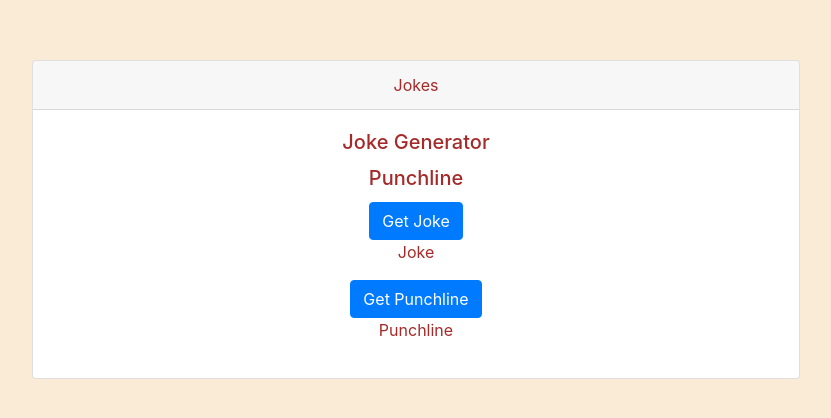
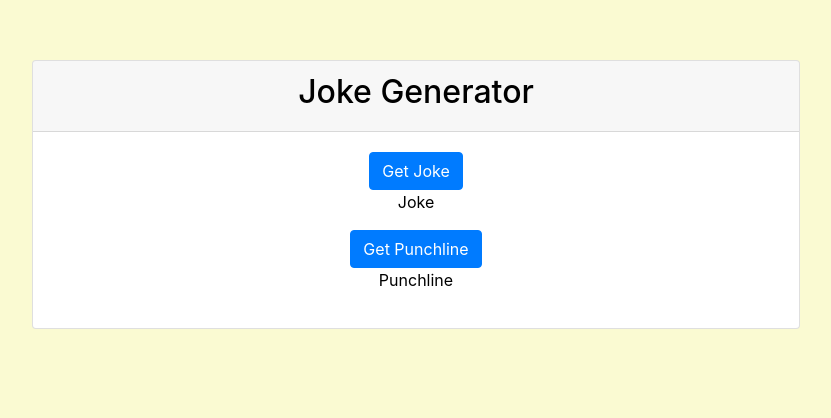
Before and after one commit to chris-calhoun/joke-generator, a website built with webpack: page src/index.html in a window 1280 px wide. Shown: the part 196-614 px from the top of the page, without its empty margins (224-1055 px from the left). Built offline with nearby package versions, Linux system fonts and the light colour scheme.

Commit message:
completed styling.

```diff
--- a/src/javascripts/main.js
+++ b/src/javascripts/main.js
@@ -27,11 +27,9 @@ const init = () => {
   $('#app').append('<div id="joke-card"></div>');
   $('#joke-card').append(`<div class="card">
   <div class="card-header">
-    Jokes
+    <h2>Joke Generator</h2>
   </div>
   <div class="card-body">
-    <h5 class="card-title">Joke Generator</h5>
-    <h5 class="card-title">Punchline</h5>
     <button type="button" id="joke-btn" class="btn btn-primary">Get Joke</button>
     <p id="joke-line">Joke</p>
     <button type="button" id="punch-btn" class="btn btn-primary">Get Punchline</button>
--- a/src/styles/main.scss
+++ b/src/styles/main.scss
@@ -2,8 +2,8 @@
 @import '~@fortawesome/fontawesome-free/css/all.min.css';
 
 body {
-  background-color: antiquewhite;
-  color: brown;
+  background-color: lightgoldenrodyellow;
+  color: black;
   text-align: center;
   margin-top: 100px;
 }
```
Also changed, not shown: src/img/joke-generator2.png (added).
